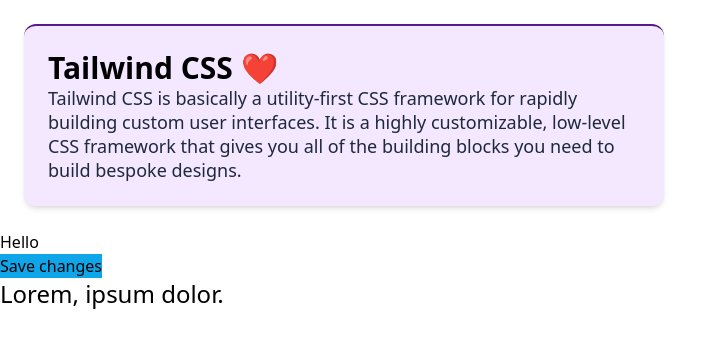
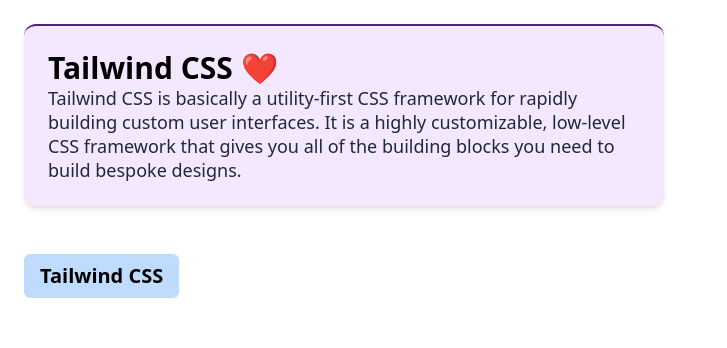
Before and after one commit to congtien2001/TaILwind-CSS, a website: page public/index.html in a window 1280 px wide. Shown: the whole page, without its empty margins (0-727 px from the left). Drawn offline with Linux system fonts and the light colour scheme.

Commit message:
Hover, Focus and After effect

```diff
--- a/public/index.html
+++ b/public/index.html
@@ -20,9 +20,11 @@
     </div>
 
     <div>
-      <h1>Hello</h1>
-      <button class="bg-sky-500 hover:bg-sky-700 ...">Save changes</button>
-      <p class="text-2xl text-red-100">Lorem, ipsum dolor.</p>
+      <button
+        class="bg-blue-200 text-black px-4 py-2 m-6 rounded-md text-xl font-semibold hover:bg-blue-800 hover:text-white"
+      >
+        Tailwind CSS
+      </button>
     </div>
   </body>
 </html>
```
Also changed, not shown: public/tailwind.css.
